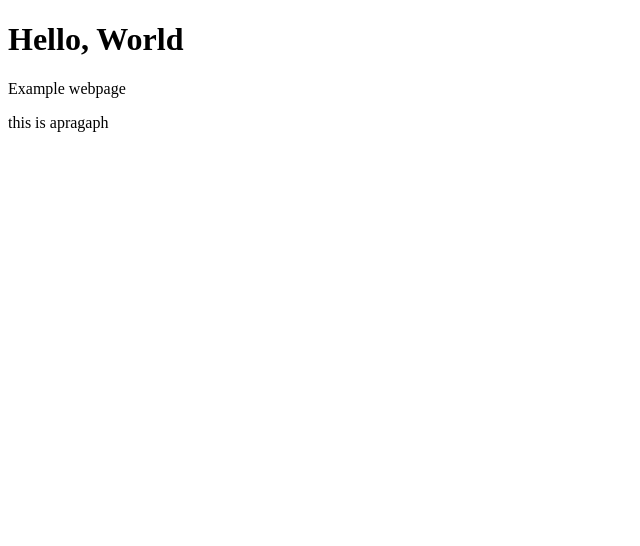
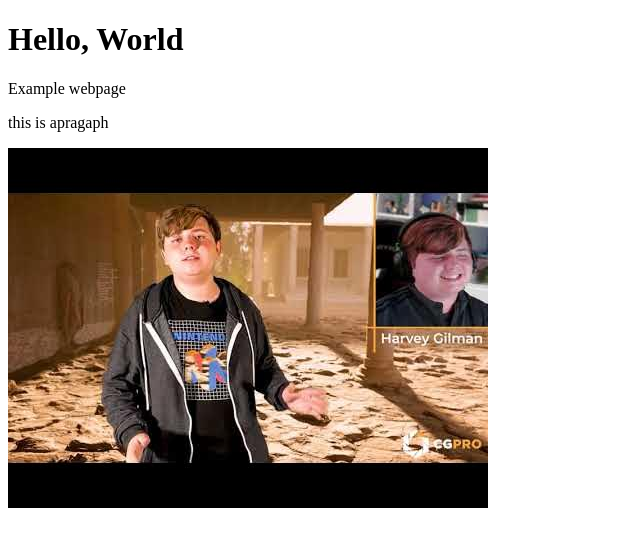
Before and after one commit to iderisadev/test_webpage, a plain HTML site: page index.html in a window 1280 px wide. Shown: the whole page, without its empty margins (0-640 px from the left). Drawn offline with Linux system fonts and the light colour scheme.

Commit message:
Update index.html

```diff
--- a/index.html
+++ b/index.html
@@ -9,5 +9,6 @@
     <p>
       this is apragaph
     </p>
+    <img src="harveygilman_1.jpg">
   </body>
 </html> <!-- closing html tag -->
```
